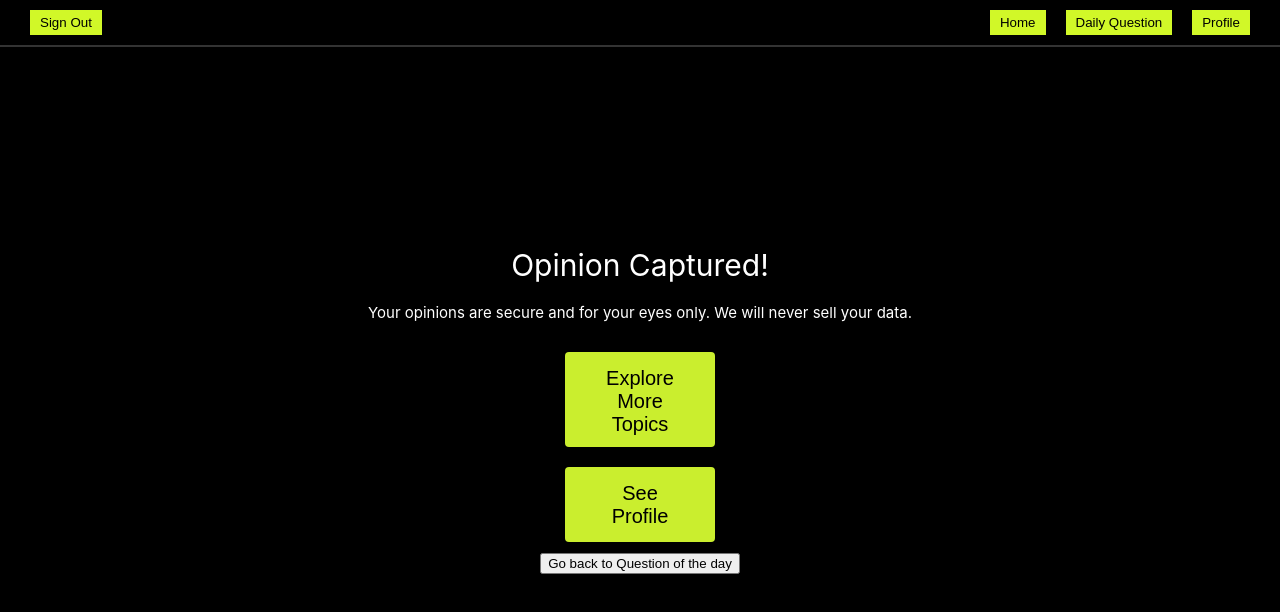
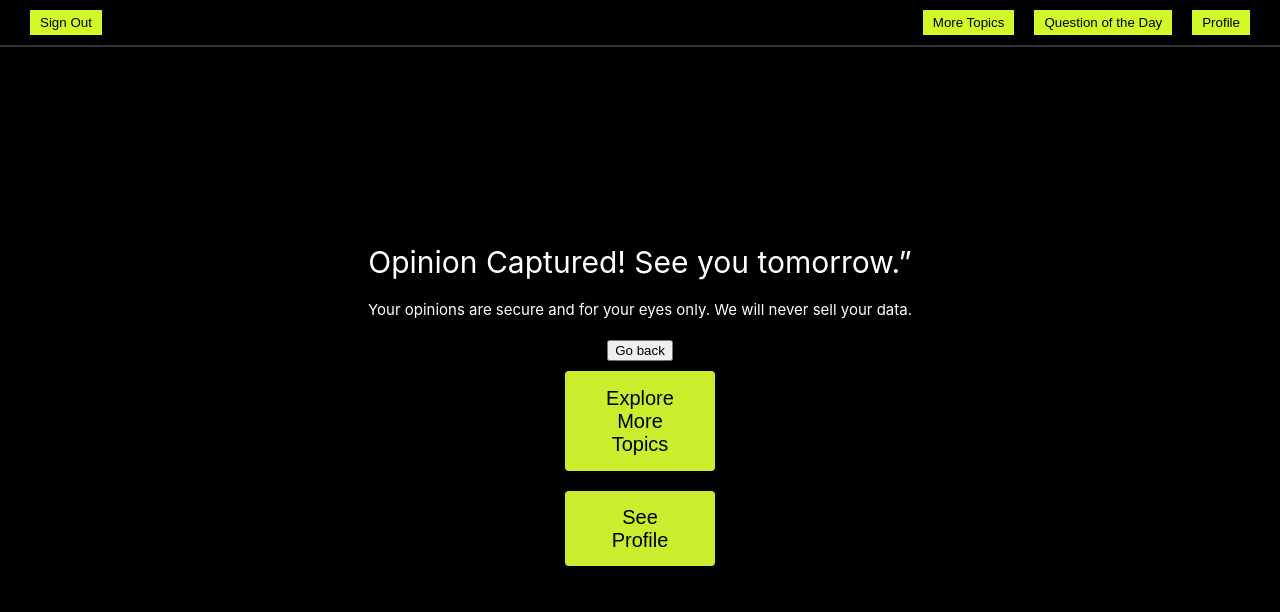
Before and after one commit to akshatchavann/ttapplication, a React (Create React App) app in the folder frontend/: page /TwoOptions/1 in a window 1280 px wide. Shown: the top 612 px of the page. Built offline with nearby package versions, Linux system fonts and the light colour scheme.

Commit message:
styling changes

```diff
--- a/frontend/src/components/Header.js
+++ b/frontend/src/components/Header.js
@@ -24,14 +24,14 @@ const Header = () => {
           <div className="button-container">
               <Link className="nav-link" to={`/Content/${email}`}>
                   <button type="button" className="home-button">
-                      Home
+                    More Topics
                   </button>
               </Link>
           </div>
           <div className="button-container">
                 <Link className="nav-link" to={`/DailyQuestion/${email}`}>
                     <button type="button" className="home-button">
-                        Daily Question
+                            Question of the Day
                     </button>
                 </Link>
             </div>
--- a/frontend/src/pages/Profile.js
+++ b/frontend/src/pages/Profile.js
@@ -148,7 +148,7 @@ const Profile = () => {
       return {
         labels: labels,
         datasets: [{
-          label: 'Answer Count',
+          label: '# of Responses',
           data: data,
           backgroundColor: backgroundColors,
           borderColor: 'rgba(0, 0, 255, 1)',
@@ -181,11 +181,11 @@ const Profile = () => {
 
     const getProfileStyle = () => {
       if (ProfileInformation && ProfileInformation.questions && ProfileInformation.questions.length < 2) {
-          return { marginTop: '500px' };
+          return { marginTop: '300px' };
       } else if (ProfileInformation && ProfileInformation.questions && ProfileInformation.questions.length < 4) {
-          return { marginTop: '1000px' };
+          return { marginTop: '800px' };
       } else
-          return { marginTop: '1500px' };
+          return { marginTop: '1200px' };
 
     };
 
@@ -196,12 +196,8 @@ const Profile = () => {
         <div className="profile" style={getProfileStyle()}>
           <h2>Profile Information</h2>
           <div className="profile-details">
-            <div><strong>First Name:</strong> {ProfileInformation && ProfileInformation.firstname}</div>
-            <div><strong>Last Name:</strong> {ProfileInformation && ProfileInformation.lastname}</div>
-            <div><strong>Email:</strong> {ProfileInformation && ProfileInformation.email}</div>
-            <div><strong>Phone Number:</strong> {ProfileInformation && ProfileInformation.phoneNumber}</div>
             <div>
-              <h2>Questions and Answers</h2>
+              <h2>Opinion Comparison</h2>
               {ProfileInformation && ProfileInformation.questions && ProfileInformation.questions.map((question, index) => {
                 const adjList = calculateAdjListofAnswers(question); // this is an object
                 const adjarray = renderAdjacencyList(adjList);// this is an array
--- a/frontend/src/pages/TwoOptions.js
+++ b/frontend/src/pages/TwoOptions.js
@@ -10,9 +10,14 @@ const TwoOptions = () => {
     return (
         <div>
             <Header />
-            <div className="yo"> Opinion Captured! </div>
+            <div className="yo"> Opinion Captured! See you tomorrow.” </div>
             <div className="yoo"> Your opinions are secure and for your eyes only. We will never sell your data. </div>
             <div className="buttonContainer">
+                <Link to={`/DailyQuestion/${email}`}>
+                    <button type="button">
+                        Go back
+                    </button>
+                </Link>
                 <Link to={`/Content/${email}`}>
                     <button type="button" className="home_signup_button">
                         Explore More Topics
@@ -21,11 +26,6 @@ const TwoOptions = () => {
                 <Link to={`/Profile/${email}`}>
                     <button type="button" className="home_signup_button1">
                         See Profile
-                    </button>
-                </Link>
-                <Link to={`/DailyQuestion/${email}`}>
-                    <button type="button">
-                        Go back to Question of the day
                     </button>
                 </Link>
 
--- a/frontend/src/styles/TwoOptions.css
+++ b/frontend/src/styles/TwoOptions.css
@@ -11,6 +11,7 @@
     margin-top: 20px;
     margin-bottom: 20px;
     font-size: 15px;
+    text-align: center;
 }
 /* Home.css */
 .homecontainter {
@@ -56,7 +57,7 @@
     font-size: 20px;
     cursor: pointer;
     width: 150px;
-    height: 95px;
+    height: 100px;
   }
 
   .home_signup_button:hover {
```
